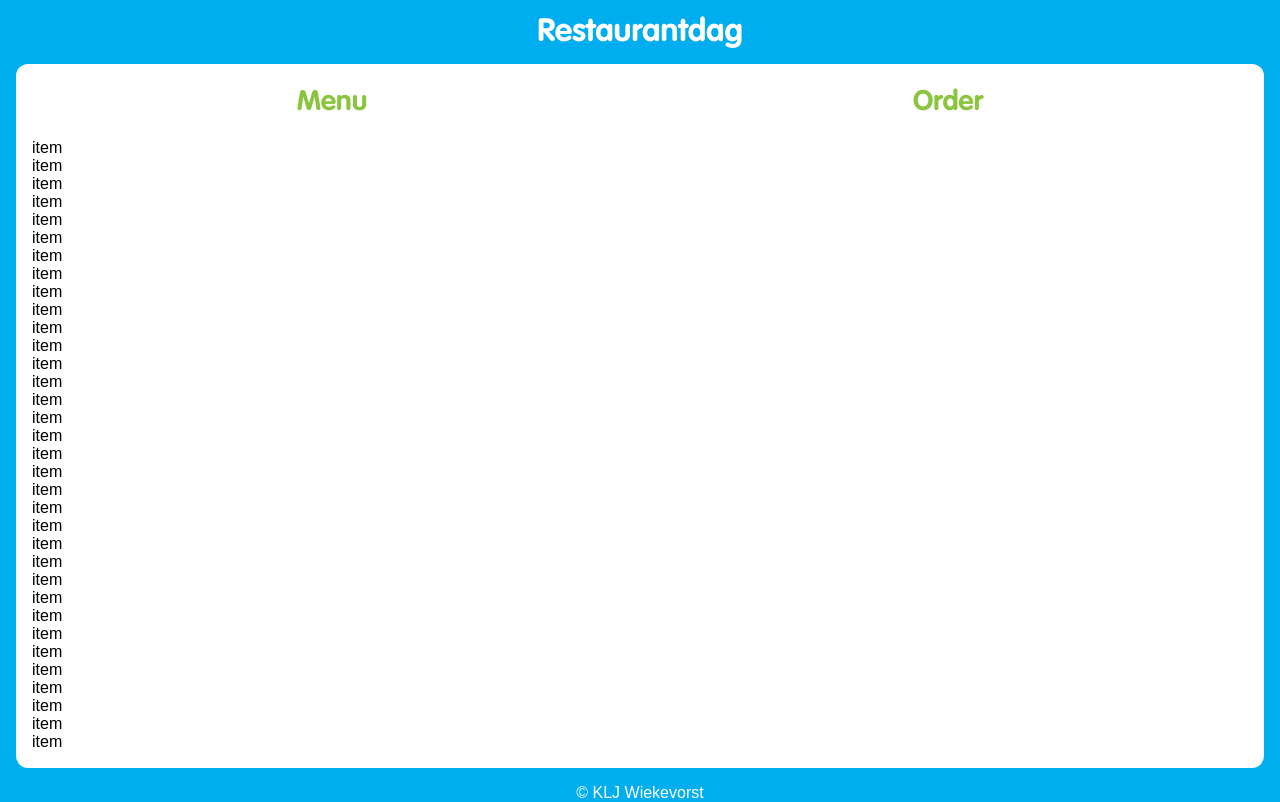
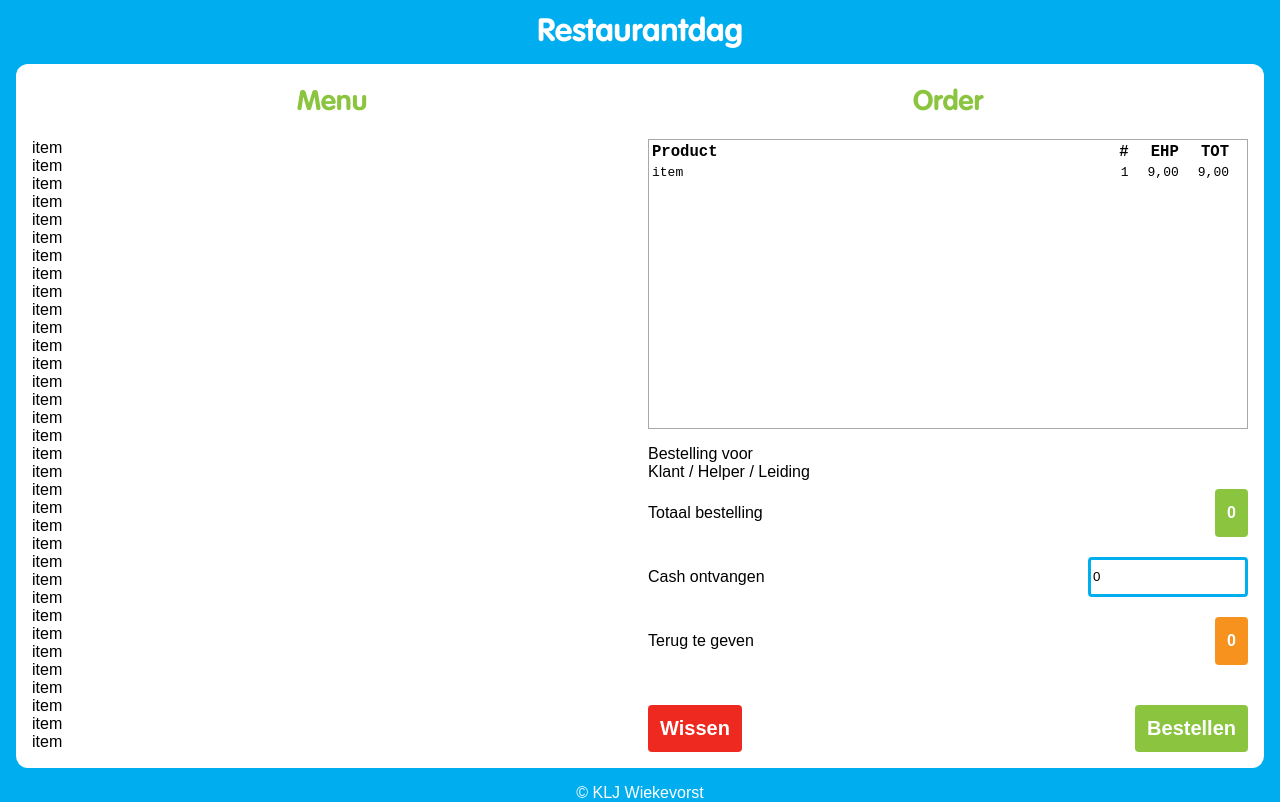
Before and after one commit to butskristof/resto-2, a Vue app in the folder client/: page /order in a window 1280 px wide. Built offline with nearby package versions, Linux system fonts and the light colour scheme.

Commit message:
set up current order view

```diff
--- a/client/src/App.vue
+++ b/client/src/App.vue
@@ -33,7 +33,7 @@
 
   h1 {
     color: $meta-text-color;
-    @include klj-font;
+    @include brand-font;
 
     margin: 0;
   }
--- /dev/null
+++ b/client/src/components/common/RestoButton.vue
@@ -0,0 +1,59 @@
+<template>
+  <button type="button" :class="theme" :disabled="disabled">
+    <slot></slot>
+  </button>
+</template>
+
+<script>
+export default {
+  name: 'RestoButton',
+  props: {
+    theme: {
+      type: String,
+      required: false,
+    },
+    disabled: {
+      type: Boolean,
+      default: false,
+    },
+  },
+};
+</script>
+
+<style scoped lang="scss">
+@import '@/styles/_variables.scss';
+@import '@/styles/_buttons.scss';
+
+button {
+  @include reset-button;
+  @include styled-button-base;
+}
+
+.green {
+  color: $white;
+  background-color: $primary-green;
+
+  &:hover:enabled {
+    background-color: darken($primary-green, 8%);
+  }
+
+  &:disabled {
+    background-color: lighten($primary-green, 20%);
+    color: darken($white, 2%);
+  }
+}
+
+.red {
+  color: $white;
+  background-color: $primary-red;
+
+  &:hover:enabled {
+    background-color: darken($primary-red, 8%);
+  }
+
+  &:disabled {
+    background-color: lighten($primary-red, 20%);
+    color: darken($white, 15%);
+  }
+}
+</style>
--- a/client/src/components/order/CurrentOrder.vue
+++ b/client/src/components/order/CurrentOrder.vue
@@ -1,19 +1,55 @@
 <template>
   <div class="current-order">
     <h2>Order</h2>
+    <CurrentOrderTicket />
+    <div class="discounts">
+      <div>Bestelling voor</div>
+      <div>Klant / Helper / Leiding</div>
+    </div>
+    <CurrentOrderCalculator />
+    <div class="actions">
+      <RestoButton theme="red">Wissen</RestoButton>
+      <RestoButton theme="green">Bestellen</RestoButton>
+    </div>
   </div>
 </template>
 
 <script>
+import RestoButton from '@/components/common/RestoButton.vue';
+import CurrentOrderCalculator from '@/components/order/CurrentOrderCalculator.vue';
+import CurrentOrderTicket from '@/components/order/CurrentOrderTicket.vue';
+
 export default {
   name: 'CurrentOrder',
+  components: { CurrentOrderTicket, CurrentOrderCalculator, RestoButton },
 };
 </script>
 
 <style scoped lang="scss">
 @import '@/styles/_mixins.scss';
 
+.current-order {
+  display: flex;
+  flex-direction: column;
+}
+
 h2 {
   @include styled-h2;
 }
+
+.spacer {
+  flex-grow: 1;
+}
+
+.actions {
+  margin-top: 1rem;
+
+  display: flex;
+  flex-direction: row;
+  justify-content: space-between;
+
+  button {
+    font-size: 125%;
+  }
+}
 </style>
--- /dev/null
+++ b/client/src/components/order/CurrentOrderCalculator.vue
@@ -0,0 +1,83 @@
+<template>
+  <div class="calculator">
+    <div class="calculator-row">
+      <div>Totaal bestelling</div>
+      <div class="styled-amount order-total">{{ orderTotal }}</div>
+    </div>
+    <div class="calculator-row">
+      <div>Cash ontvangen</div>
+      <div>
+        <input type="number" class="cash-received" v-model="cashReceived" />
+      </div>
+    </div>
+    <div class="calculator-row">
+      <div>Terug te geven</div>
+      <div class="styled-amount cashback">{{ cashback }}</div>
+    </div>
+  </div>
+</template>
+
+<script>
+export default {
+  name: 'CurrentOrderCalculator',
+  props: {
+    orderTotal: {
+      type: Number,
+      default: 0,
+    },
+  },
+  data() {
+    return {
+      cashReceived: 0,
+    };
+  },
+  computed: {
+    cashback() {
+      return this.cashReceived - this.orderTotal;
+    },
+  },
+};
+</script>
+
+<style scoped lang="scss">
+@import '@/styles/_variables.scss';
+@import '@/styles/_buttons.scss';
+
+.calculator {
+  margin-bottom: 1rem;
+
+  .calculator-row {
+    display: flex;
+    flex-direction: row;
+    justify-content: space-between;
+    align-items: center;
+
+    line-height: 1.5rem;
+    height: 4rem;
+  }
+}
+
+input {
+  width: 10rem;
+  border: 0.2rem solid $primary-blue;
+  //border-color: $primary-blue;
+  border-radius: $button-border-radius;
+  line-height: 2rem;
+}
+
+.styled-amount {
+  color: $white;
+  @include styled-button-base;
+  //padding: 0.75rem;
+  //border-radius: $button-border-radius;
+  //font-weight: bold;
+}
+
+.order-total {
+  background-color: $primary-green;
+}
+
+.cashback {
+  background-color: $secondary-orange;
+}
+</style>
--- /dev/null
+++ b/client/src/components/order/CurrentOrderTicket.vue
@@ -0,0 +1,66 @@
+<template>
+  <div class="ticket-container">
+    <table class="ticket">
+      <thead>
+        <tr>
+          <th class="product">Product</th>
+          <th class="number">#</th>
+          <th class="number">EHP</th>
+          <th class="number">TOT</th>
+        </tr>
+      </thead>
+      <tbody>
+        <tr>
+          <td class="product">item</td>
+          <td class="number">1</td>
+          <td class="number">9,00</td>
+          <td class="number">9,00</td>
+        </tr>
+      </tbody>
+    </table>
+  </div>
+</template>
+
+<script>
+export default {
+  name: 'CurrentOrderTicket',
+};
+</script>
+
+<style scoped lang="scss">
+@import '@/styles/_variables.scss';
+
+.ticket-container {
+  flex-grow: 1;
+  margin-bottom: 1rem;
+
+  border: 1px solid $secondary-grey;
+
+  //border-radius: $border-radius;
+}
+
+.ticket {
+  width: 100%;
+  font-family: monospace;
+
+  td,
+  th {
+    padding-right: 1rem;
+  }
+
+  thead {
+    font-weight: bold;
+    font-size: 120%;
+    text-align: left;
+    //border: 1rem solid $text-color; // TODO
+  }
+
+  .product {
+    width: 100%;
+  }
+
+  .number {
+    text-align: right;
+  }
+}
+</style>
--- /dev/null
+++ b/client/src/styles/_buttons.scss
@@ -0,0 +1,28 @@
+@import "_variables.scss";
+@import "_mixins.scss";
+
+@mixin reset-button {
+  background: none;
+  color: inherit;
+  border: none;
+  padding: 0;
+  margin: 0;
+  font: inherit;
+  cursor: pointer;
+  outline: inherit;
+}
+
+@mixin styled-button-base {
+  @include transition;
+
+  padding: 0.75rem;
+  border-radius: $button-border-radius;
+  font-weight: bold;
+
+  text-decoration: inherit;
+  display: inline-block;
+
+  &:disabled {
+    cursor: initial;
+  }
+}
--- a/client/src/styles/_mixins.scss
+++ b/client/src/styles/_mixins.scss
@@ -1,11 +1,15 @@
 @import "./_variables.scss";
 
-@mixin klj-font {
+@mixin transition {
+  transition: all 150ms;
+}
+
+@mixin brand-font {
   font-family: VAG, sans-serif;
 }
 
 @mixin styled-h2 {
-  @include klj-font;
+  @include brand-font;
 
   color: $primary-green;
   text-align: center;
--- a/client/src/styles/_variables.scss
+++ b/client/src/styles/_variables.scss
@@ -2,6 +2,9 @@
 
 $white: #fff;
 
+$border-radius: 0.75rem;
+$button-border-radius: 0.25rem;
+
 $background-color: $primary-blue;
 $meta-text-color: $white;
 $text-color: black;
--- a/client/src/styles/global.scss
+++ b/client/src/styles/global.scss
@@ -19,3 +19,5 @@
     box-sizing: border-box;
   }
 }
+
+@import "_buttons.scss";
```
